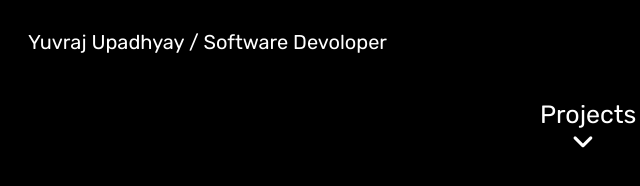
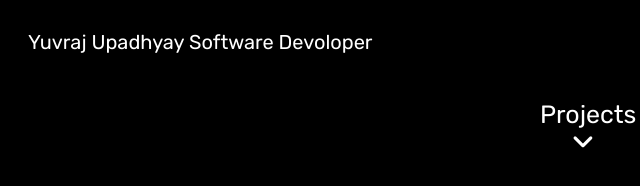
Before and after one commit to yvrjgithub/prtflio, a plain HTML site: page index.html in a window 1280 px wide. Shown: the part 508-694 px from the top of the page, 44-684 px from the left. Drawn offline with Linux system fonts and the light colour scheme; files whose address does not match are found by name.

Commit message:
Update index.html

```diff
--- a/index.html
+++ b/index.html
@@ -26,7 +26,7 @@
         </div>
 </div>
 <div class="cap">
-<h3 class="cp text">Yuvraj Upadhyay / Software Devoloper</h3>
+<h3 class="cp text">Yuvraj Upadhyay  Software Devoloper</h3>
 </div>
 <div class="projects">
     <h4 class="pro text">Projects <br><i class="fa-solid fa-angle-down ang" style="color: #ffffff;"></i></h4>
```
